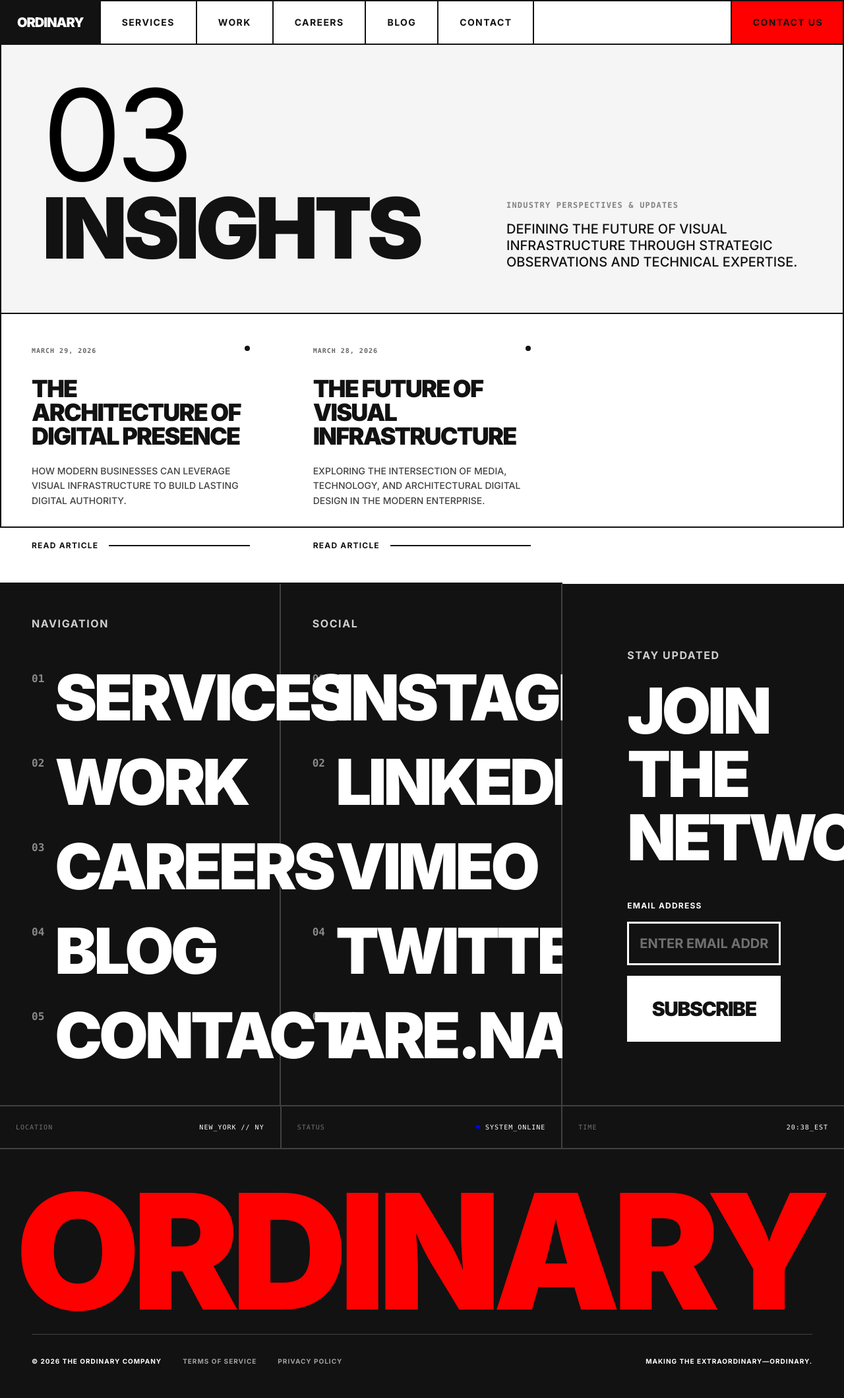
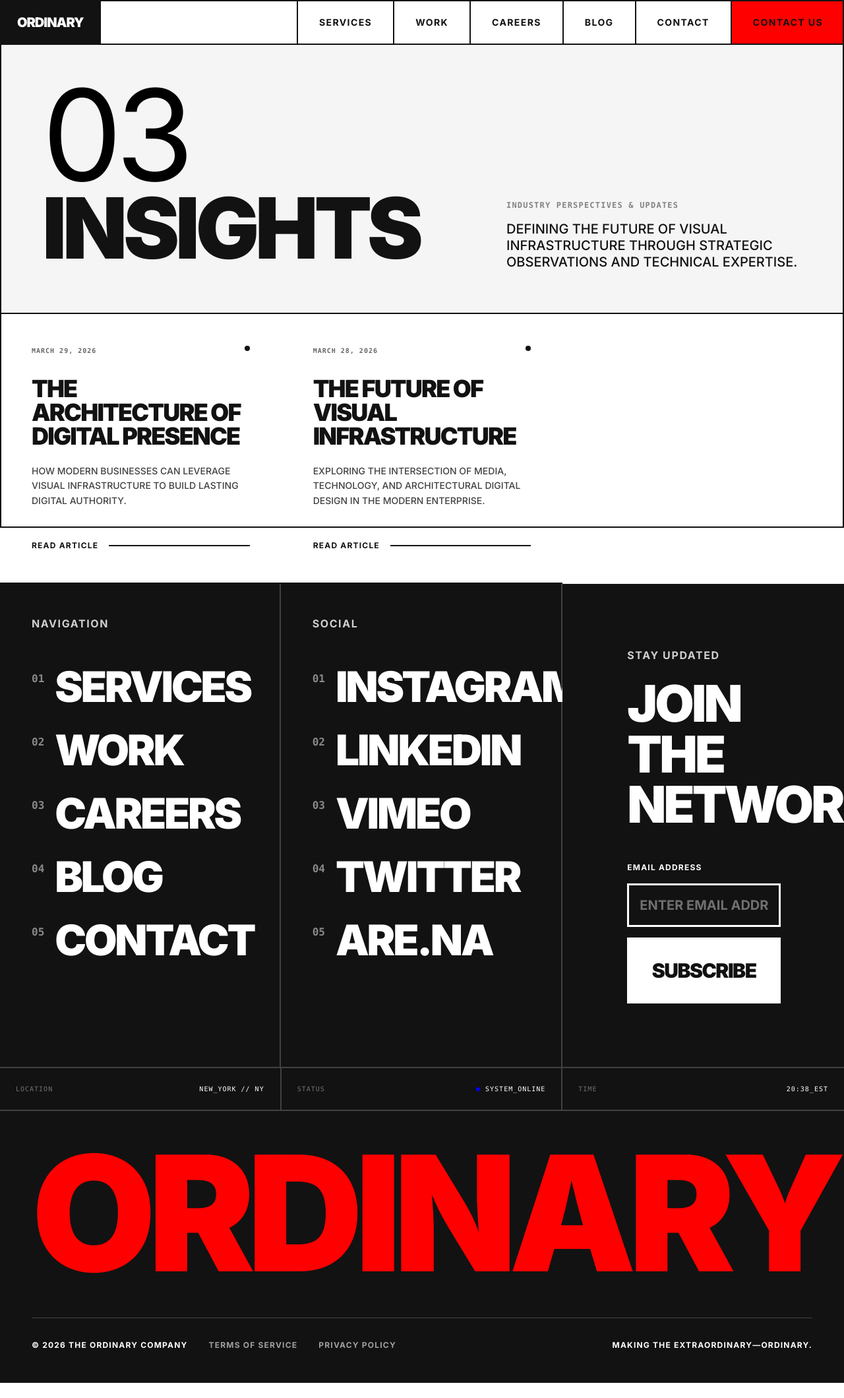
Before and after one commit to jbankse/theordinarycompany, a Next.js app: page /blog in a window 1280 px wide. Shown: the whole page at 66% size. After the commit the page ends 2096 px from the top, so only its background shows below. Built offline with nearby package versions, Linux system fonts and the light colour scheme.

Commit message:
finisheddddd

```diff
--- a/components/Footer.tsx
+++ b/components/Footer.tsx
@@ -29,7 +29,7 @@ export default function Footer({ hideSubmit = false }: { hideSubmit?: boolean })
             <ul className="space-y-4 lg:space-y-6">
               {['SERVICES', 'WORK', 'CAREERS', 'BLOG', 'CONTACT'].map((item, index) => (
                 <li key={item}>
-                  <Link href={['BLOG', 'CAREERS'].includes(item) ? `/${item.toLowerCase()}` : `/#${item.toLowerCase()}`} className="font-display font-black text-7xl xl:text-8xl tracking-tighter hover:text-[#FF0000] transition-colors flex items-start leading-none py-1 group">
+                  <Link href={['BLOG', 'CAREERS'].includes(item) ? `/${item.toLowerCase()}` : `/#${item.toLowerCase()}`} className="font-display font-black text-[clamp(2.5rem,5vw,7rem)] tracking-tighter hover:text-[#FF0000] transition-colors flex items-start leading-none py-1 group">
                     <span className="text-sm md:text-base font-mono mt-2 mr-4 opacity-50 group-hover:opacity-100 transition-opacity tracking-normal">0{index + 1}</span>
                     {item}
                   </Link>
@@ -42,7 +42,7 @@ export default function Footer({ hideSubmit = false }: { hideSubmit?: boolean })
             <ul className="space-y-4 lg:space-y-6">
               {['INSTAGRAM', 'LINKEDIN', 'VIMEO', 'TWITTER', 'ARE.NA'].map((item, index) => (
                 <li key={item}>
-                  <Link href="#" className="font-display font-black text-7xl xl:text-8xl tracking-tighter hover:text-[#FF0000] transition-colors flex items-start leading-none py-1 group">
+                  <Link href="#" className="font-display font-black text-[clamp(2.5rem,5vw,7rem)] tracking-tighter hover:text-[#FF0000] transition-colors flex items-start leading-none py-1 group">
                     <span className="text-sm md:text-base font-mono mt-2 mr-4 opacity-50 group-hover:opacity-100 transition-opacity tracking-normal">0{index + 1}</span>
                     {item}
                   </Link>
@@ -54,7 +54,7 @@ export default function Footer({ hideSubmit = false }: { hideSubmit?: boolean })
 
         {/* Right Column: Extended SUBMIT_REQUEST Section */}
         {!hideSubmit ? (
-          <div className="bg-[#F5F5F5] flex flex-col justify-center p-8 lg:p-24 border-l-2 border-[#121212]">
+          <div className="bg-[#F5F5F5] flex flex-col justify-center p-8 lg:p-24 border-l-0 xl:border-l-2 border-[#121212]">
             <button
               form="contact-form"
               type="submit"
@@ -64,14 +64,14 @@ export default function Footer({ hideSubmit = false }: { hideSubmit?: boolean })
             </button>
           </div>
         ) : (
-          <div className="bg-[#121212] flex flex-col justify-center gap-12 p-8 lg:p-24 border-l-2 border-[#121212] relative overflow-hidden group">
+          <div className="bg-[#121212] flex flex-col justify-center gap-12 p-8 lg:p-24 border-l-0 xl:border-l-2 border-[#121212] relative overflow-hidden group">
             <div className="absolute inset-0 bg-[#FF0000] translate-y-full group-hover:translate-y-0 transition-transform duration-500 ease-in-out" />
 
             <div className="relative z-10">
               <span className="font-display font-bold text-sm md:text-base tracking-widest text-[#FFFFFF] group-hover:text-[#121212] uppercase block mb-6 opacity-80 transition-colors duration-500">
                 STAY UPDATED
               </span>
-              <h3 className="font-display font-black text-7xl xl:text-8xl tracking-tighter text-[#FFFFFF] group-hover:text-[#121212] uppercase leading-none transition-colors duration-500">
+              <h3 className="font-display font-black text-[clamp(3.5rem,6vw,7rem)] tracking-tighter text-[#FFFFFF] group-hover:text-[#121212] uppercase leading-none transition-colors duration-500">
                 JOIN THE<br />NETWORK
               </h3>
             </div>
@@ -117,13 +117,13 @@ export default function Footer({ hideSubmit = false }: { hideSubmit?: boolean })
       </div>
 
       {/* Bottom Section: Massive Brand */}
-      <div className="relative pt-8 pb-16 lg:pt-16 lg:pb-32 px-6 overflow-hidden bg-[#121212]">
+      <div className="relative pt-8 pb-6 lg:pt-16 lg:pb-12 px-6 lg:px-12 flex flex-col overflow-hidden bg-[#121212]">
         <motion.div
           initial={{ y: "20%", opacity: 0 }}
           whileInView={{ y: 0, opacity: 1 }}
           viewport={{ once: true }}
           transition={{ duration: 0.8, ease: [0.16, 1, 0.3, 1] }}
-          className="text-left w-fit"
+          className="text-left w-fit mb-8 lg:mb-16"
         >
           <Link href="/" className="inline-block w-fit group">
             <h1 className="font-display font-black text-[19vw] leading-[0.75] tracking-tighter uppercase text-[#FF0000] relative">
@@ -132,17 +132,17 @@ export default function Footer({ hideSubmit = false }: { hideSubmit?: boolean })
           </Link>
         </motion.div>
 
-        <div className="absolute bottom-24 left-6 right-6 lg:left-12 lg:right-12 h-px bg-[#FFFFFF]/20" />
+        <div className="h-px w-full bg-[#FFFFFF]/20 mb-6 lg:mb-8" />
 
-        <div className="absolute bottom-6 left-6 right-6 lg:bottom-12 lg:left-12 lg:right-12 flex flex-col md:flex-row justify-between items-center md:items-end gap-4 md:gap-0 font-display font-bold text-[8px] md:text-[10px] tracking-widest uppercase text-[#FFFFFF]">
-          <div className="flex flex-col md:flex-row items-center gap-4 md:gap-8">
+        <div className="flex flex-col lg:flex-row justify-between items-start lg:items-center gap-6 lg:gap-0 font-display font-bold text-[10px] lg:text-[12px] tracking-widest uppercase text-[#FFFFFF]">
+          <div className="flex flex-col sm:flex-row items-start sm:items-center gap-4 lg:gap-8">
             <p>© {year} THE ORDINARY COMPANY</p>
-            <div className="flex items-center gap-4 md:gap-8 opacity-60">
+            <div className="flex flex-wrap items-center gap-4 lg:gap-8 opacity-60">
               <Link href="/terms" className="hover:text-[#FF0000] hover:opacity-100 transition-all">TERMS OF SERVICE</Link>
               <Link href="/privacy" className="hover:text-[#FF0000] hover:opacity-100 transition-all">PRIVACY POLICY</Link>
             </div>
           </div>
-          <p>MAKING THE EXTRAORDINARY—ORDINARY.</p>
+          <p className="opacity-60 lg:opacity-100">MAKING THE EXTRAORDINARY—ORDINARY.</p>
         </div>
       </div>
 
--- a/components/Hero.tsx
+++ b/components/Hero.tsx
@@ -16,8 +16,8 @@ export default function Hero() {
             animate={{ x: 0, opacity: 1 }}
             transition={{ duration: 0.8, ease: [0.16, 1, 0.3, 1] }}
           >
-            <span className="big-number block text-6xl lg:text-8xl text-[#121212]">01</span>
-            <h1 className="font-display font-black text-4xl sm:text-5xl lg:text-8xl mt-4 leading-none uppercase tracking-tighter break-words">
+            <span className="big-number block text-[clamp(2.5rem,6vw,8rem)] text-[#121212]">01</span>
+            <h1 className="font-display font-black text-[clamp(2.5rem,4.5vw,6rem)] mt-4 leading-none uppercase tracking-tighter">
               PRECISION<br />ARCHITECTURE.
             </h1>
           </motion.div>
@@ -49,9 +49,6 @@ export default function Hero() {
             ))}
           </div>
         </div>
-        <div className="px-4 lg:px-8 brutal-border-l brutal-border-t hidden md:flex items-center font-display font-bold text-xs hover:bg-[#121212] hover:text-[#FFFFFF] cursor-pointer transition-colors tracking-widest text-[#121212]">
-          SCROLL_DOWN
-        </div>
       </div>
     </section>
   );
--- a/components/Navbar.tsx
+++ b/components/Navbar.tsx
@@ -37,20 +37,21 @@ export default function Navbar({ theme = 'light' }: NavbarProps) {
             <span className="font-display font-black text-lg md:text-xl tracking-tighter uppercase">ORDINARY</span>
           </Link>
 
+          {/* Spacer to push links/buttons to the right */}
+          <div className={`flex flex-1 border-l-2 ${borderColor}`} />
+
           {/* Desktop Links */}
-          <div className="hidden lg:flex items-stretch flex-1">
+          <div className="hidden lg:flex items-stretch">
             {navLinks.map((link, i) => (
               <Link
                 key={link.name}
                 href={link.href}
-                className={`flex items-center px-6 xl:px-8 font-display font-bold text-sm tracking-widest border-r-2 ${borderColor} ${textColor} hover:bg-[#FF0000] hover:text-[#121212] transition-colors duration-200 ${i === 0 ? `border-l-2 ${borderColor}` : ''}`}
+                className={`flex items-center px-6 xl:px-8 font-display font-bold text-sm tracking-widest border-l-2 ${borderColor} ${textColor} hover:bg-[#FF0000] hover:text-[#121212] transition-colors duration-200`}
               >
                 {link.name}
               </Link>
             ))}
           </div>
-
-          <div className={`flex lg:hidden flex-1 border-l-2 ${borderColor}`} />
 
           {/* Desktop CTA */}
           <Link
--- a/components/Work.tsx
+++ b/components/Work.tsx
@@ -110,12 +110,12 @@ export default function Work() {
 
               {/* Title Section */}
               <div className="h-[25vh] md:h-[30vh] p-6 md:p-12 flex flex-col justify-between bg-[#FFFFFF] group-hover:bg-[#F5F5F5] transition-colors duration-300">
-                <div className="flex flex-col md:flex-row md:items-end justify-between gap-4">
-                  <h3 className="font-display font-black text-4xl md:text-6xl lg:text-8xl text-[#121212] uppercase tracking-tighter leading-none">
+                <div className="flex flex-col xl:flex-row xl:items-end justify-between gap-4">
+                  <h3 className="font-display font-black text-[clamp(2.5rem,5.5vw,6rem)] text-[#121212] uppercase tracking-tighter leading-none">
                     {project.title}
                   </h3>
 
-                  <button className="group/btn flex items-center gap-4 w-fit">
+                  <button className="group/btn flex items-center gap-4 w-fit mt-4 xl:mt-0 flex-shrink-0 self-start xl:self-auto">
                     <span className="text-[#121212] text-sm md:text-base font-display font-bold tracking-widest uppercase">
                       View Project
                     </span>
--- a/package.json
+++ b/package.json
@@ -39,6 +39,7 @@
     "eslint": "9.39.1",
     "eslint-config-next": "16.0.8",
     "firebase-tools": "^15.0.0",
+    "playwright": "^1.58.2",
     "tailwindcss": "4.1.11",
     "tw-animate-css": "^1.4.0",
     "typescript": "5.9.3"
```
Also changed, not shown: components/Services.tsx (+5 -5 lines), components/VisualSystems.tsx (+10 -9 lines), test-responsiveness.js (added, +47 -0 lines), 1 other file (tests, documents, lock files or other folders).
